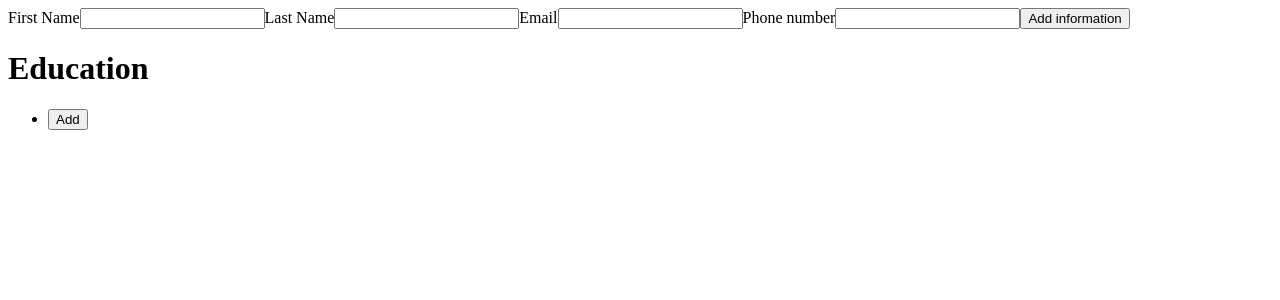
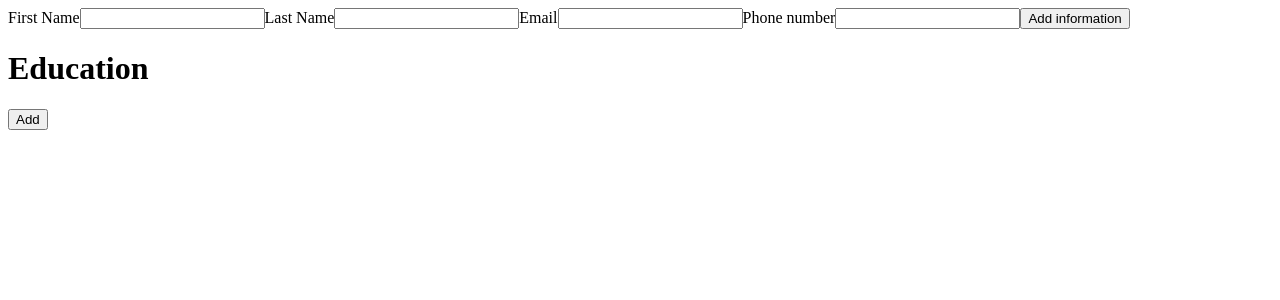
Before and after one commit to tcoquery/REACT-CV-Maker, a React (Create React App) app: page / in a window 1280 px wide. Shown: the top 300 px of the page. Built offline with nearby package versions, Linux system fonts and the light colour scheme.

Commit message:
add the possibility for multiple sections in education

```diff
--- a/src/App.js
+++ b/src/App.js
@@ -3,6 +3,7 @@ import GeneralInformation from "./components/generalInformation";
 import GeneralInput from "./components/generalInput";
 import EducInformation from "./components/educInformation";
 import EducInput from "./components/educInput";
+import uniqid from "uniqid";
 
 class App extends Component {
   constructor() {
@@ -22,7 +23,9 @@ class App extends Component {
         endYear: '',
         degree: '',
         level: '',
+        id: uniqid()
       },
+      educations: [],
       showInfo: true,
       showEduc: false
     };
@@ -41,7 +44,7 @@ class App extends Component {
 		const {name, value} = e.target
 
 		this.setState({
-			education: {...this.state.education, [name]: value}
+			education: {...this.state.education, [name]: value, id: this.state.education.id}
 		})
 	}
 
@@ -55,6 +58,7 @@ class App extends Component {
   onEducSubmit = (e) => {
     e.preventDefault();
     this.setState({
+      educations: this.state.educations.concat(this.state.education),
       showEduc: false
     });
   };
@@ -76,7 +80,7 @@ class App extends Component {
 
     const showInfo = this.state.showInfo;
     const showEduc = this.state.showEduc;
-    const {general, education} = this.state;
+    const {general, education, educations} = this.state;
 
     let formInfo;
     let formEduc;
@@ -90,7 +94,7 @@ class App extends Component {
     if (showEduc) {
       formEduc = <EducInput onSubmit={this.onEducSubmit} onChange={this.handleEducChange} school={education.school} startYear={education.startYear} endYear={education.endYear} degree={education.degree} level={education.level}/>;
     } else {
-      formEduc = <EducInformation onClick={this.onEducEdit} school={education.school} startYear={education.startYear} endYear={education.endYear} degree={education.degree} level={education.level}/>;
+      formEduc = <EducInformation onClick={this.onEducEdit} educations={educations} />;
     };
 
     return (
--- a/src/components/educInformation.js
+++ b/src/components/educInformation.js
@@ -1,19 +1,23 @@
 import React from "react";
 
 const EducInformation = (props) => {
+    const { educations } = props;
 
   return (
     <div>
         <ul>
-            <li>
-                {props.school}
-                {props.startYear}
-                {props.endYear}
-                {props.degree}
-                {props.level}
-                <button onClick={props.onClick}>Add</button>
-            </li>
+            {educations.map((education) => {
+                return <li key={education.id}>
+                            {education.school}
+                            {education.startYear}
+                            {education.endYear}
+                            {education.degree}
+                            {education.level}
+                        </li>;
+                }
+            )}
         </ul>
+        <button onClick={props.onClick}>Add</button>
     </div>
   );
 };
```
